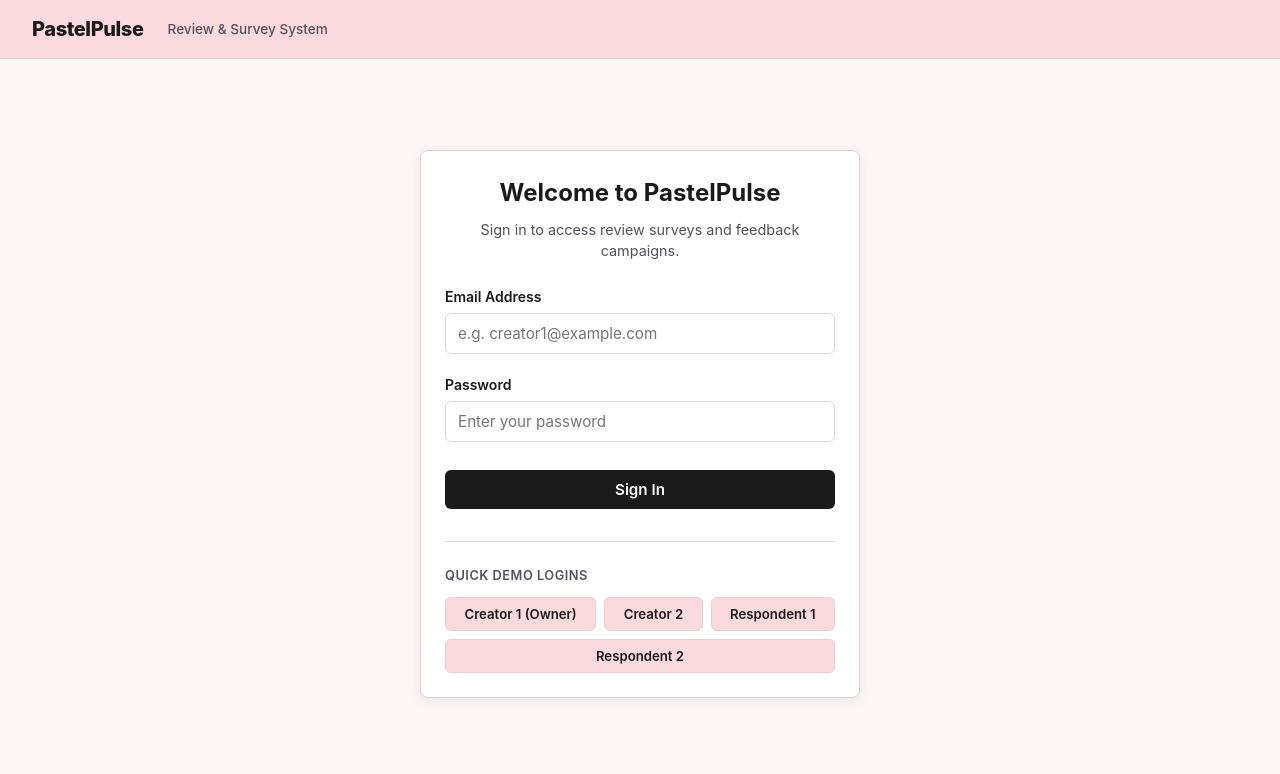
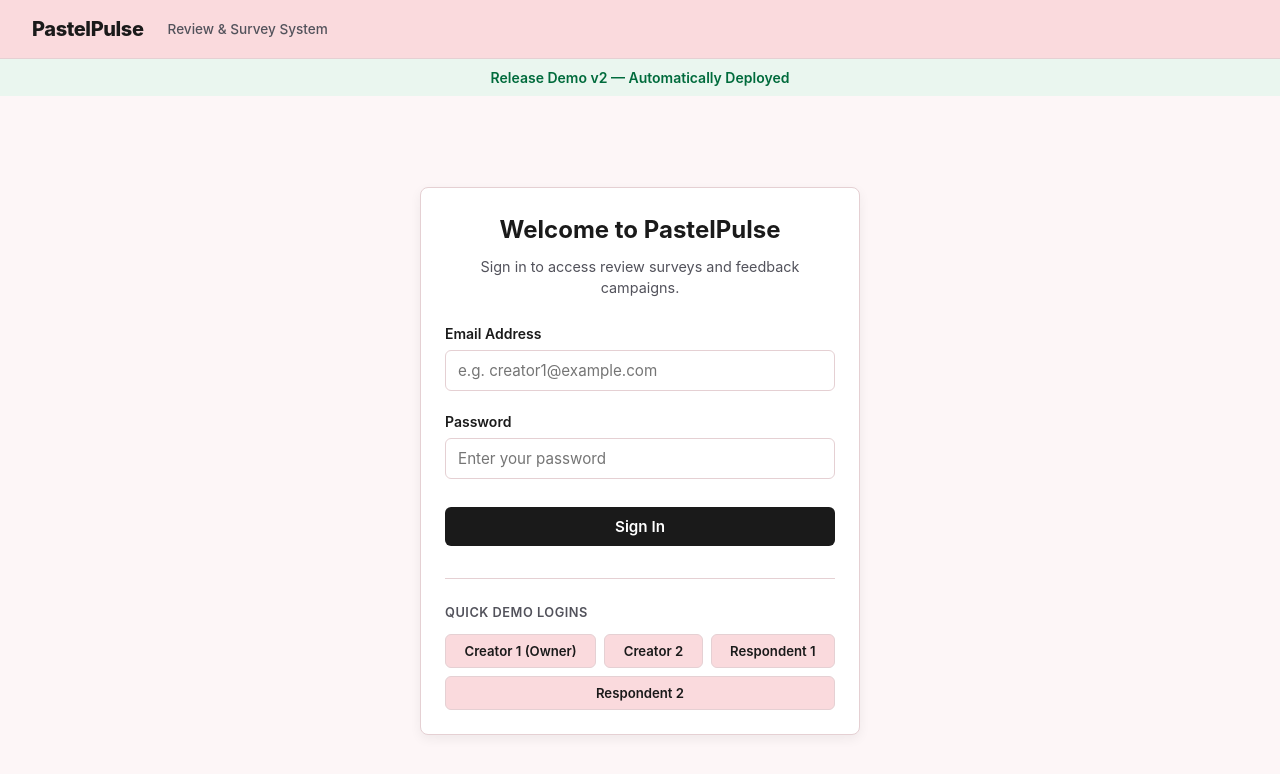
Before and after one commit to Khanatip112/SerWongSerWay, a React (Vite) app in the folder client/: page /login in a window 1280 px wide. Shown: the top 774 px of the page. Built offline with nearby package versions, Linux system fonts and the light colour scheme; no server answers.

Commit message:
change client/src/App.tsx for test Visible UI update

```diff
--- a/client/src/App.tsx
+++ b/client/src/App.tsx
@@ -53,7 +53,21 @@ export const App: React.FC = () => {
       <AuthProvider>
         <div style={{ minHeight: '100vh', display: 'flex', flexDirection: 'column' }}>
           <Navbar />
-          <main style={{ flex: 1, backgroundColor: 'var(--color-bg-page)' }}>
+
+          <div
+          style={{
+              textAlign: 'center',
+              padding: '8px',
+              backgroundColor: '#EAF6EF',
+              color: '#006B3C',
+              fontSize: '14px',
+              fontWeight: 600,
+               }}
+              >
+                Release Demo v2 — Automatically Deployed
+              </div>
+
+              <main style={{ flex: 1, backgroundColor: 'var(--color-bg-page)' }}>
             <Routes>
               <Route path="/" element={<RootRedirect />} />
               <Route path="/login" element={<LoginPage />} />
```
